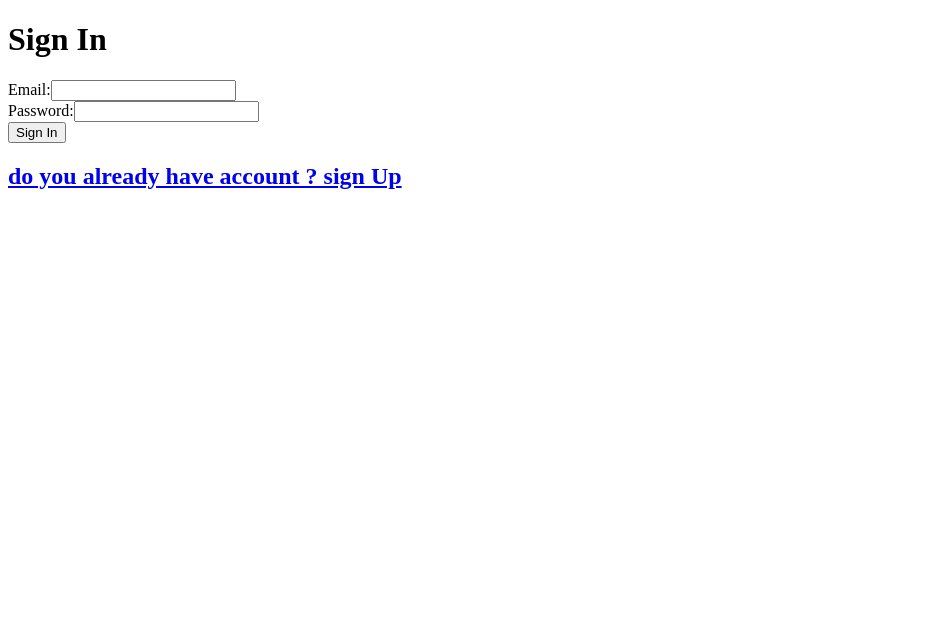
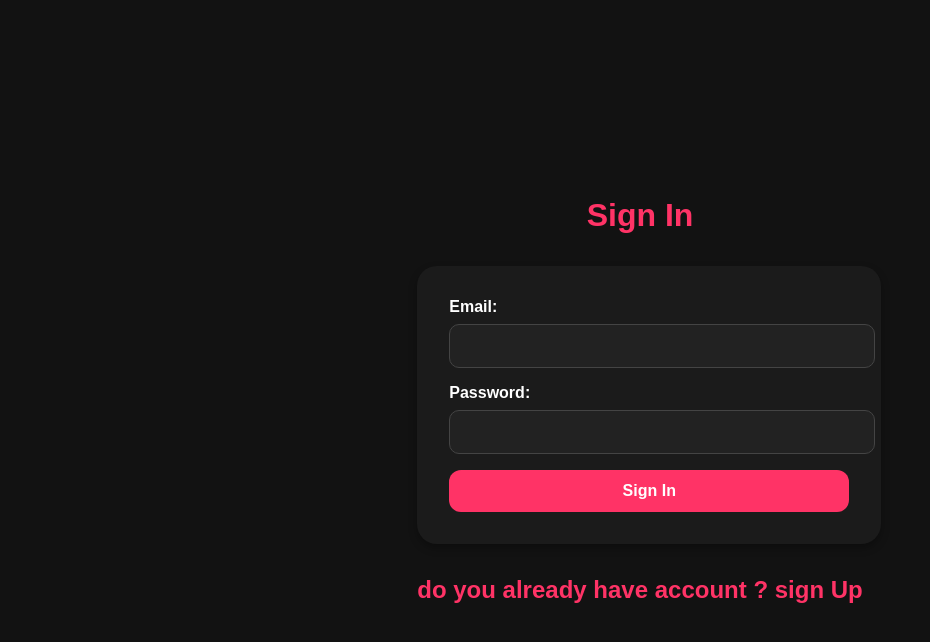
Before and after one commit to bnjjs1998/Freeky_Project, a React (Vite) app in the folder frontend/: page / in a window 1280 px wide. Shown: the top 642 px of the page, without its empty margins (0-930 px from the left). Built offline with nearby package versions, Linux system fonts and the light colour scheme.

Commit message:
add style

```diff
--- /dev/null
+++ b/frontend/src/Component/form/FormSignIn.scss
@@ -0,0 +1,56 @@
+/* FormSignIn.scss */
+
+form {
+    max-width: 400px;
+    margin: 2rem auto;
+    padding: 1.5rem;
+    background-color: #f9f9f9;
+    border-radius: 8px;
+    box-shadow: 0 4px 8px rgba(0, 0, 0, 0.1);
+    font-family: Arial, sans-serif;
+}
+
+label {
+    display: block;
+    font-weight: bold;
+    margin-bottom: 0.5rem;
+}
+
+input {
+    width: 100%;
+    padding: 0.75rem;
+    margin-bottom: 1rem;
+    border: 1px solid #ccc;
+    border-radius: 6px;
+    font-size: 1rem;
+    font-family: inherit;
+}
+
+input:focus {
+    border-color: #007bff;
+    outline: none;
+    box-shadow: 0 0 0 3px rgba(0, 123, 255, 0.25);
+}
+
+button {
+    width: 100%;
+    padding: 0.75rem;
+    background-color: #007bff;
+    color: #ffffff;
+    font-size: 1rem;
+    font-weight: bold;
+    border: none;
+    border-radius: 6px;
+    cursor: pointer;
+    transition: background-color 0.3s;
+}
+
+button:hover {
+    background-color: #0056b3;
+}
+
+p {
+    font-size: 0.9rem;
+    color: red;
+    text-align: center;
+}
--- a/frontend/src/Component/form/FormSignIn.tsx
+++ b/frontend/src/Component/form/FormSignIn.tsx
@@ -1,6 +1,7 @@
 import React, { useState } from 'react';
 import { useNavigate } from 'react-router-dom';
 import InputField from '../input/InputField';
+import './FormSignIn.scss'
 
 interface SignInData {
     email: string;
--- /dev/null
+++ b/frontend/src/Component/form/FormSignUp.scss
@@ -0,0 +1,56 @@
+/* FormSignUp.css */
+
+form {
+    max-width: 400px;
+    margin: 2rem auto;
+    padding: 1.5rem;
+    background-color: #f9f9f9;
+    border-radius: 8px;
+    box-shadow: 0 4px 8px rgba(0, 0, 0, 0.1);
+    font-family: Arial, sans-serif;
+}
+
+label {
+    display: block;
+    font-weight: bold;
+    margin-bottom: 0.5rem;
+}
+
+input {
+    width: 100%;
+    padding: 0.75rem;
+    margin-bottom: 1rem;
+    border: 1px solid #ccc;
+    border-radius: 6px;
+    font-size: 1rem;
+    font-family: inherit;
+}
+
+input:focus {
+    border-color: #007bff;
+    outline: none;
+    box-shadow: 0 0 0 3px rgba(0, 123, 255, 0.25);
+}
+
+button {
+    width: 100%;
+    padding: 0.75rem;
+    background-color: #007bff;
+    color: #ffffff;
+    font-size: 1rem;
+    font-weight: bold;
+    border: none;
+    border-radius: 6px;
+    cursor: pointer;
+    transition: background-color 0.3s;
+}
+
+button:hover {
+    background-color: #0056b3;
+}
+
+p {
+    font-size: 0.9rem;
+    color: red;
+    text-align: center;
+}
--- a/frontend/src/Component/form/FormSignUp.tsx
+++ b/frontend/src/Component/form/FormSignUp.tsx
@@ -1,6 +1,7 @@
 import React, { useState } from 'react';
 import { useNavigate } from 'react-router-dom';
 import InputField from '../input/InputField';
+import './FormSignUp.scss'
 
 interface FormData {
     firstName: string;
--- a/frontend/src/views/SignIn/SignIn.scss
+++ b/frontend/src/views/SignIn/SignIn.scss
@@ -0,0 +1,117 @@
+/* SignIn.scss */
+
+/* h1 {
+    text-align: center;
+    font-size: 2rem;
+    color: #333;
+    margin-bottom: 1rem;
+}
+
+form {
+    max-width: 400px;
+    margin: 1rem auto;
+}
+
+h2 {
+    font-size: 1rem;
+    text-align: center;
+    margin-top: 1rem;
+    color: #007bff;
+    cursor: pointer;
+    transition: color 0.3s;
+}
+
+h2:hover {
+    color: #0056b3;
+    text-decoration: underline;
+} */
+
+
+
+/* SignIn.scss */
+
+body {
+    background-color: #121212;
+    /* Fond sombre */
+    font-family: 'Arial', sans-serif;
+    color: #ffffff;
+    display: flex;
+    justify-content: center;
+    align-items: center;
+    height: 100vh;
+    margin: 0;
+}
+
+form {
+    background-color: #1b1b1b;
+    padding: 2rem;
+    border-radius: 20px;
+    box-shadow: 0 4px 8px rgba(0, 0, 0, 0.3);
+    max-width: 400px;
+    width: 100%;
+}
+
+h1 {
+    color: #ff3366;
+    /* Couleur rouge */
+    text-align: center;
+    font-size: 2rem;
+    margin-bottom: 2rem;
+}
+
+label {
+    color: #ffffff;
+    font-weight: bold;
+    margin-bottom: 0.5rem;
+    display: block;
+}
+
+input {
+    width: 100%;
+    padding: 0.75rem;
+    margin-bottom: 1rem;
+    border: 1px solid #444;
+    border-radius: 10px;
+    background-color: #222;
+    color: #ffffff;
+    font-size: 1rem;
+}
+
+input:focus {
+    outline: none;
+    border-color: #ff3366;
+    box-shadow: 0 0 5px rgba(255, 51, 102, 0.7);
+}
+
+button {
+    width: 100%;
+    padding: 0.75rem;
+    background-color: #ff3366;
+    color: #ffffff;
+    font-size: 1rem;
+    font-weight: bold;
+    border: none;
+    border-radius: 12px;
+    cursor: pointer;
+    transition: background-color 0.3s;
+}
+
+button:hover {
+    background-color: #cc2a56;
+}
+
+p {
+    text-align: center;
+    margin-top: 1rem;
+    font-size: 0.9rem;
+}
+
+a {
+    color: #ff3366;
+    text-decoration: none;
+    font-weight: bold;
+}
+
+a:hover {
+    text-decoration: underline;
+}
--- a/frontend/src/views/SignIn/SignIn.tsx
+++ b/frontend/src/views/SignIn/SignIn.tsx
@@ -1,6 +1,7 @@
 import React from 'react'
 import FormSignIn from '../../Component/form/FormSignIn'
 import { Link } from 'react-router-dom'
+import './SignIn.scss'
 
 
 
--- a/frontend/src/views/SignUp/SignUp.scss
+++ b/frontend/src/views/SignUp/SignUp.scss
@@ -0,0 +1,87 @@
+/* SignUp.scss */
+
+body {
+    background-color: #121212;
+    /* Fond sombre */
+    font-family: 'Arial', sans-serif;
+    color: #ffffff;
+    display: flex;
+    justify-content: center;
+    align-items: center;
+    height: 100vh;
+    margin: 0;
+}
+
+form {
+    background-color: #1b1b1b;
+    padding: 2rem;
+    border-radius: 20px;
+    box-shadow: 0 4px 8px rgba(0, 0, 0, 0.3);
+    max-width: 400px;
+    width: 100%;
+}
+
+h1 {
+    color: #ff3366;
+    /* Couleur rouge */
+    text-align: center;
+    font-size: 2rem;
+    margin-bottom: 2rem;
+}
+
+label {
+    color: #ffffff;
+    font-weight: bold;
+    margin-bottom: 0.5rem;
+    display: block;
+}
+
+input {
+    width: 100%;
+    padding: 0.75rem;
+    margin-bottom: 1rem;
+    border: 1px solid #444;
+    border-radius: 10px;
+    background-color: #222;
+    color: #ffffff;
+    font-size: 1rem;
+}
+
+input:focus {
+    outline: none;
+    border-color: #ff3366;
+    box-shadow: 0 0 5px rgba(255, 51, 102, 0.7);
+}
+
+button {
+    width: 100%;
+    padding: 0.75rem;
+    background-color: #ff3366;
+    color: #ffffff;
+    font-size: 1rem;
+    font-weight: bold;
+    border: none;
+    border-radius: 12px;
+    cursor: pointer;
+    transition: background-color 0.3s;
+}
+
+button:hover {
+    background-color: #cc2a56;
+}
+
+p {
+    text-align: center;
+    margin-top: 1rem;
+    font-size: 0.9rem;
+}
+
+a {
+    color: #ff3366;
+    text-decoration: none;
+    font-weight: bold;
+}
+
+a:hover {
+    text-decoration: underline;
+}
--- a/frontend/src/views/SignUp/SignUp.tsx
+++ b/frontend/src/views/SignUp/SignUp.tsx
@@ -1,6 +1,7 @@
 import React from 'react'
 
 import FormSignUp from '../../Component/form/FormSignUp'
+import './SignUp.scss'
 
 
 
```
